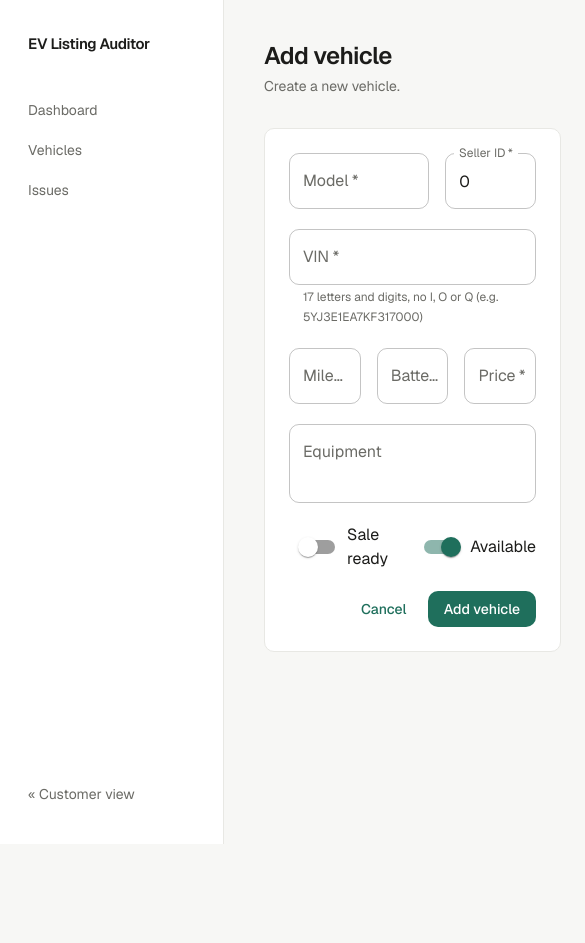
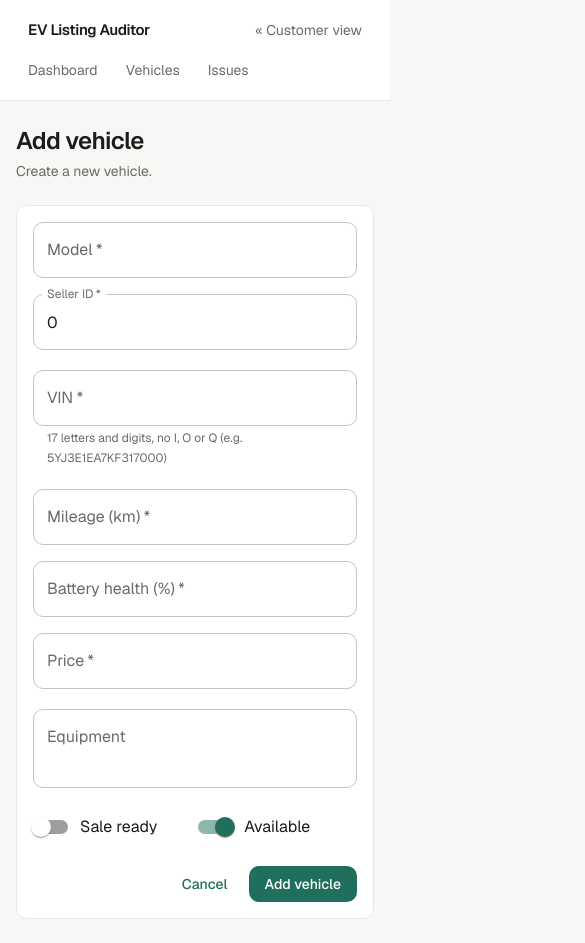
Before and after one commit to sdrfsh/ev-listing-auditor, a Next.js app in the folder frontend/: page /admin/vehicles/new in a window 390 px wide. Shown: the whole page, 585 px wide, since content can reach past the window. Before the commit the page ends 844 px from the top, so only its background shows below. Built offline with nearby package versions, Linux system fonts and the light colour scheme; what @mui/material-nextjs would draw is missing.

Commit message:
fix: responsive frontend

```diff
--- a/frontend/app/admin/issues/issueList.tsx
+++ b/frontend/app/admin/issues/issueList.tsx
@@ -38,7 +38,7 @@ export async function IssueList(): Promise<JSX.Element> {
 
   return (
     <TableContainer component={Paper}>
-      <Table>
+      <Table sx={{ minWidth: 760 }}>
         <TableHead>
           <TableRow>
             <TableCell>Created</TableCell>
--- a/frontend/app/admin/layout.tsx
+++ b/frontend/app/admin/layout.tsx
@@ -4,9 +4,9 @@ import { Drawer } from "@/app/components/drawer";
 // Every admin page (dashboard, vehicles, issues) gets the left menu
 export default function AdminLayout({ children }: { children: ReactNode }): JSX.Element {
   return (
-    <div className="min-h-screen flex">
+    <div className="min-h-screen flex flex-col md:flex-row">
       <Drawer />
-      <main className="flex-1 px-10 py-10">
+      <main className="min-w-0 flex-1 px-4 py-6 sm:px-6 sm:py-8 lg:px-10 lg:py-10">
         <div className="mx-auto max-w-6xl">{children}</div>
       </main>
     </div>
--- a/frontend/app/admin/vehicles/addVehicleForm.tsx
+++ b/frontend/app/admin/vehicles/addVehicleForm.tsx
@@ -43,9 +43,9 @@ export function AddVehicleForm(): JSX.Element {
   }
 
   return (
-    <Paper component="form" onSubmit={handleSubmit} sx={{ p: 3, maxWidth: 640 }}>
+    <Paper component="form" onSubmit={handleSubmit} sx={{ p: { xs: 2, sm: 3 }, maxWidth: 640 }}>
       <Stack spacing={2.5}>
-        <Stack direction="row" spacing={2}>
+        <Stack direction={{ xs: "column", sm: "row" }} spacing={2}>
           <TextField name="model" label="Model" required fullWidth />
           <TextField
             name="sellerId"
@@ -54,7 +54,7 @@ export function AddVehicleForm(): JSX.Element {
             required
             defaultValue={0}
             slotProps={{ htmlInput: { min: 0, step: 1 } }}
-            sx={{ width: 160 }}
+            sx={{ width: { xs: "100%", sm: 160 }, flexShrink: 0 }}
           />
         </Stack>
         <TextField
@@ -65,7 +65,7 @@ export function AddVehicleForm(): JSX.Element {
           helperText="17 letters and digits, no I, O or Q (e.g. 5YJ3E1EA7KF317000)"
           slotProps={{ htmlInput: { style: { fontFamily: "monospace" } } }}
         />
-        <Stack direction="row" spacing={2}>
+        <Stack direction={{ xs: "column", sm: "row" }} spacing={2}>
           <TextField
             name="mileage"
             label="Mileage (km)"
@@ -92,7 +92,7 @@ export function AddVehicleForm(): JSX.Element {
           />
         </Stack>
         <TextField name="equipments" label="Equipment" multiline minRows={2} fullWidth />
-        <Stack direction="row" spacing={3}>
+        <Stack direction="row" spacing={3} useFlexGap sx={{ flexWrap: "wrap" }}>
           <FormControlLabel control={<Switch name="isSaleReady" />} label="Sale ready" />
           <FormControlLabel control={<Switch name="isAvailable" defaultChecked />} label="Available" />
         </Stack>
--- a/frontend/app/admin/vehicles/vehicleList.tsx
+++ b/frontend/app/admin/vehicles/vehicleList.tsx
@@ -28,7 +28,7 @@ export async function VehicleList(): Promise<JSX.Element> {
 
   return (
     <TableContainer component={Paper}>
-      <Table>
+      <Table sx={{ minWidth: 900 }}>
         <TableHead>
           <TableRow>
             <TableCell>Model</TableCell>
@@ -44,9 +44,9 @@ export async function VehicleList(): Promise<JSX.Element> {
         <TableBody>
           {vehicles.map((v) => (
             <TableRow key={v.id} hover>
-              <TableCell className="text-xs text-[#6b6b66]">{v.model}</TableCell>
+              <TableCell className="whitespace-nowrap text-xs text-[#6b6b66]">{v.model}</TableCell>
               <TableCell className="font-mono text-xs text-[#6b6b66]">{v.vin}</TableCell>
-              <TableCell align="right">{`${v.mileage.toLocaleString()} km`}</TableCell>
+              <TableCell align="right" className="whitespace-nowrap">{`${v.mileage.toLocaleString()} km`}</TableCell>
               <TableCell align="right">{`${v.batteryHealth}%`}</TableCell>
               <TableCell className="text-[#6b6b66]">{v.equipments ?? "–"}</TableCell>
               <TableCell align="right" className="font-medium">{v.price.toLocaleString()}</TableCell>
--- a/frontend/app/components/drawer.tsx
+++ b/frontend/app/components/drawer.tsx
@@ -10,34 +10,38 @@ const LINKS = [
   { href: "/admin/issues", label: "Issues" },
 ];
 
+const LINK_BASE = "shrink-0 whitespace-nowrap rounded-lg px-3 py-2 text-sm transition-colors";
+const LINK_IDLE = "text-[#6b6b66] hover:bg-[#f4f4f1] hover:text-[#1c1c1a]";
+
+// Side menu on desktop, top bar with a scrollable link row on small screens
 export function Drawer(): JSX.Element {
   const pathname = usePathname();
 
   return (
-    <nav className="w-56 shrink-0 border-r border-[#e8e8e4] bg-white px-4 py-8 flex flex-col gap-1">
-      <div className="px-3 mb-8">
+    <nav className="flex shrink-0 flex-col gap-1 border-b border-[#e8e8e4] bg-white px-4 py-3 md:sticky md:top-0 md:h-screen md:w-56 md:border-b-0 md:border-r md:py-8">
+      <div className="flex items-center justify-between px-3 md:mb-8">
         <span className="text-[15px] font-semibold tracking-tight">EV Listing Auditor</span>
+        <Link href="/" className={`${LINK_BASE} ${LINK_IDLE} -mr-3 md:hidden`}>
+          « Customer view
+        </Link>
       </div>
+      <div className="-mx-4 flex gap-1 overflow-x-auto px-4 md:mx-0 md:flex-col md:overflow-visible md:px-0">
         {LINKS.map(({ href, label }) => {
           const active = pathname === href;
           return (
             <Link
               key={href}
               href={href}
-            className={`rounded-lg px-3 py-2 text-sm transition-colors ${
-              active
-                ? "bg-[#eef4f1] text-[#1f6f5c] font-medium"
-                : "text-[#6b6b66] hover:bg-[#f4f4f1] hover:text-[#1c1c1a]"
+              className={`${LINK_BASE} ${
+                active ? "bg-[#eef4f1] text-[#1f6f5c] font-medium" : LINK_IDLE
               }`}
             >
               {label}
             </Link>
           );
         })}
-      <Link
-        href="/"
-        className="mt-auto rounded-lg px-3 py-2 text-sm text-[#6b6b66] transition-colors hover:bg-[#f4f4f1] hover:text-[#1c1c1a]"
-      >
+      </div>
+      <Link href="/" className={`${LINK_BASE} ${LINK_IDLE} mt-auto hidden md:block`}>
         « Customer view
       </Link>
     </nav>
--- a/frontend/app/components/pageHeader.tsx
+++ b/frontend/app/components/pageHeader.tsx
@@ -10,7 +10,7 @@ export function PageHeader({
   action?: ReactNode;
 }): JSX.Element {
   return (
-    <header className="mb-8 flex items-end justify-between gap-4">
+    <header className="mb-6 flex flex-col gap-3 sm:mb-8 sm:flex-row sm:items-end sm:justify-between sm:gap-4">
       <div>
         <h1 className="text-2xl font-semibold tracking-tight">{title}</h1>
         {subtitle && <p className="mt-1 text-sm text-[#6b6b66]">{subtitle}</p>}
--- a/frontend/app/components/reportChat.tsx
+++ b/frontend/app/components/reportChat.tsx
@@ -18,7 +18,7 @@ const GREETING: ChatMessage = {
 // 17 characters, no I, O or Q (same rule as the backend)
 const VIN_PATTERN = /^[A-HJ-NPR-Z0-9]{17}$/i;
 
-const BUBBLE = { px: 1.5, py: 1, borderRadius: 2, maxWidth: "80%" };
+const BUBBLE = { px: 1.5, py: 1, borderRadius: 2, maxWidth: { xs: "90%", sm: "80%" }, overflowWrap: "anywhere" };
 const USER_BUBBLE = {
   ...BUBBLE,
   alignSelf: "flex-end",
@@ -107,7 +107,7 @@ export function ReportChat(): JSX.Element {
         Report an issue
       </Box>
 
-      <Stack ref={scrollRef} spacing={1} sx={{ p: 2, height: 360, overflowY: "auto" }}>
+      <Stack ref={scrollRef} spacing={1} sx={{ p: 2, height: { xs: "min(360px, 55dvh)", sm: 360 }, overflowY: "auto" }}>
         {messages.map((m, index) => (
           <Box
             key={index}
@@ -137,7 +137,7 @@ export function ReportChat(): JSX.Element {
           autoFocus
           disabled={isPending || isDone}
         />
-        <Button type="submit" variant="contained" disabled={isPending}>
+        <Button type="submit" variant="contained" disabled={isPending} sx={{ flexShrink: 0 }}>
           {isDone ? "Restart" : "Send"}
         </Button>
       </Box>
--- a/frontend/app/page.tsx
+++ b/frontend/app/page.tsx
@@ -5,7 +5,7 @@ import { ReportChat } from "./components/reportChat";
 
 export default function CustomerView(): JSX.Element {
   return (
-    <main className="px-10 py-10">
+    <main className="px-4 py-6 sm:px-6 sm:py-8 lg:px-10 lg:py-10">
       <div className="mx-auto max-w-6xl">
         <PageHeader
           title="Customer View"
```
Lines whose indentation alone changed are shown as unchanged.
